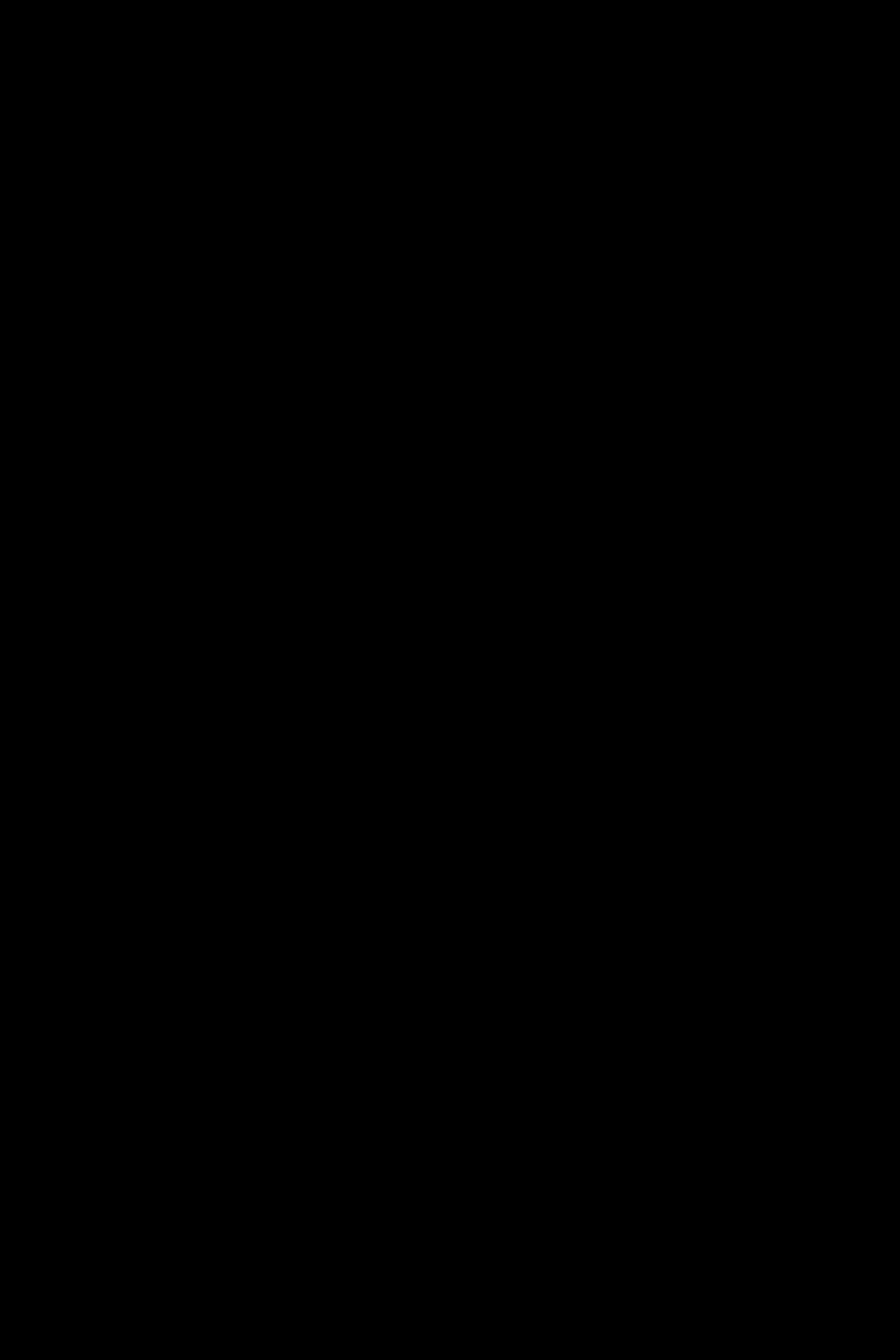
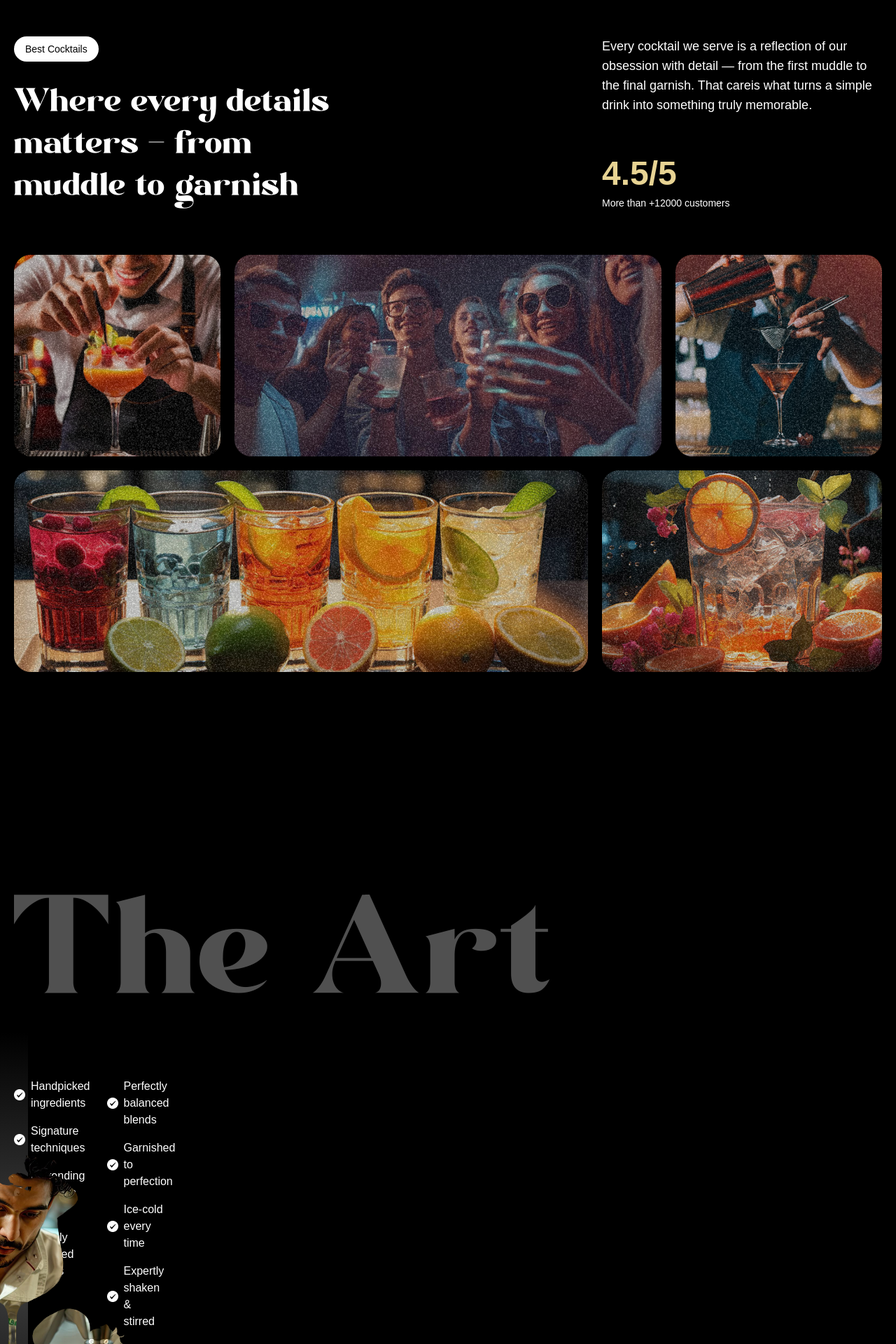
Before and after one commit to rohitrai-04/gsap-mocktails, a React (Vite) app: page / in a window 1280 px wide. Shown: the part 1660-3580 px from the top of the page at 70% size. Before the commit the page ends 1600 px from the top, so only its background shows below. Built offline with nearby package versions, Linux system fonts and the light colour scheme; a web font is replaced by a local one.

Commit message:
Implement Art Section

```diff
--- a/index.html
+++ b/index.html
@@ -4,7 +4,7 @@
     <meta charset="UTF-8" />
     <link rel="icon" type="image/svg+xml" href="/images/logo.png" />
     <meta name="viewport" content="width=device-width, initial-scale=1.0" />
-    <title>Vite + React</title>
+    <title>Drinks🍷</title>
   </head>
   <body>
     <div id="root"></div>
--- a/src/App.jsx
+++ b/src/App.jsx
@@ -4,16 +4,19 @@
 import Hero from "./components/Hero";
 import Cocktails from "./components/Cocktails";
 import Navbar from "./components/Navbar";
-
+import About from "./components/About";
+import Art from "./components/Art";
 
 gsap.registerPlugin(ScrollTrigger, SplitText);
 const App = () => {
   return (
     <>
       <main>
-    <Navbar/>
+        <Navbar />
         <Hero />
         <Cocktails />
+        <About/>
+        <Art/>
       </main>
     </>
   );
--- /dev/null
+++ b/src/components/About.jsx
@@ -0,0 +1,88 @@
+import { useGSAP } from "@gsap/react";
+import gsap from "gsap";
+import { SplitText } from "gsap/all";
+const About = () => {
+  useGSAP(() => {
+const titleSplit = SplitText.create('#about h2',{type:'word'})
+const scrolltimeline = gsap.timeline({
+    scrollTrigger:{
+        trigger:'#about',
+        start:'top center',
+
+    }
+})
+scrolltimeline.from(titleSplit.words,{
+    opacity:0,
+    duration:1,
+    yPercent:100,
+    ease:'expo.out',
+    stagger:0.02,
+})
+.from('.grid-grid, .bottom-grid',{
+    opacity:0,
+    duration:1,
+    ease:'power1.inOut',
+    stagger:0.04,
+},'-=0.5')
+  });
+
+  return (
+    <>
+      <section id="about">
+        <div className="mb-16 md:px-0 px-5 ">
+          <div className="content">
+            <div className="md:col-span-8">
+              <p className="badge">Best Cocktails</p>
+              <h2>
+                Where every details matters{" "}
+                <span className="text-white">-</span> from muddle to garnish
+              </h2>
+            </div>
+            <div className="sub-content">
+              <p>
+                Every cocktail we serve is a reflection of our obsession with
+                detail — from the first muddle to the final garnish. That careis
+                what turns a simple drink into something truly memorable.
+              </p>
+              <div>
+                <p className="md:text-3xl text-xl font-bold">
+                  <span>4.5/5</span>
+                </p>
+                <p className="text-sm text-white">More than +12000 customers</p>
+              </div>
+            </div>
+          </div>
+        </div>
+        <div className="top-grid">
+          <div className="md:col-span-3 ">
+            <div className="noisy" />
+            <img src="/images/abt1.png" alt="gridImg1" />
+          </div>
+          <div className="md:col-span-6 ">
+            <div className="noisy" />
+            <img src="/images/abt2.png" alt="gridImg2" />
+          </div>
+          <div className="md:col-span-3 ">
+            <div className="noisy" />
+            <img src="/images/abt5.png" alt="gridImg5" />
+          </div>
+        </div>
+
+        <div className="bottom-grid">
+          <div className="md:col-span-8">
+            <div className="noisy" />
+            <img src="/images/abt3.png" alt="gridImg3" />
+          </div>
+          <div className="md:col-span-4">
+            <div className="noisy" />
+            <img src="/images/abt4.png" alt="gridImg4" />
+          </div>
+        </div>
+
+
+
+      </section>
+    </>
+  );
+};
+export default About;
--- /dev/null
+++ b/src/components/Art.jsx
@@ -0,0 +1,82 @@
+import React from "react";
+import { featureLists, goodLists } from "../../constant";
+import { useGSAP } from "@gsap/react";
+import gsap from "gsap";
+import { useMediaQuery } from "react-responsive";
+
+const Art = () => {
+  const isMobile = useMediaQuery({ maxWidth: 767 });
+  useGSAP(() => {
+    const start = isMobile ? "top 20%" : "top top";
+    const maskTimeline = gsap.timeline({
+      scrollTrigger: {
+        trigger: "#art",
+        start,
+        end: "bottom center",
+        scrub: 1.5,
+        pin: true,
+      },
+    });
+    maskTimeline.to('.will-fade',{
+        opacity:0,
+        stagger:0.2,
+        ease:'power1.inOut'
+    })
+    .to('.masked-img',{
+        scale:0.3,
+        maskPosition:'center',
+        maskSize:'400%',
+        duration:1,
+        ease:'power1.inOut '
+    })
+    .to('#masked-content',{
+        opacity:1,
+        duration:1,
+        ease:'power1.inOut'
+    })
+  });
+  return (
+    <div id="art">
+      <div className="container mx-auto h-full pt-20">
+        <h2 className="will-fade">The Art</h2>
+        <div className="content">
+          <ul className="space-y-4 will-fade">
+            {goodLists.map((feature, index) => (
+              <li key={index} className="flex items-center gap-2">
+                <img src="/images/check.png" alt="check" />
+                <p>{feature}</p>
+              </li>
+            ))}
+          </ul>
+          <div className="cocktail-img">
+            <img
+              src="/images/under-img.jpg"
+              alt="cocktail"
+              className="abs-center masked-img size-full object-contain"
+            />
+          </div>
+          <ul className="space-y-4 will-fade">
+            {featureLists.map((feature, index) => (
+              <li key={index} className="flex items-center justify-start gap-2">
+                <img src="/images/check.png" alt="check" />
+                <p className="md:w-fit w-60">{feature}</p>
+              </li>
+            ))}
+          </ul>
+        </div>
+        <div className="masked-container">
+          <h2 className="will-fade">Sip-Worthy Perfections</h2>
+          <div id="masked-content">
+            <h3>Made With Craft , Poured With Passions</h3>
+            <p>
+              This isn't just a drink. It's a carefully crafted moment made just
+              for you.
+            </p>
+          </div>
+        </div>
+      </div>
+    </div>
+  );
+};
+
+export default Art;
--- a/src/components/Hero.jsx
+++ b/src/components/Hero.jsx
@@ -24,7 +24,7 @@
       start: startValue,
       end: endValue,
       scrub: true,
-      markers: true, // Add markers for debugging (remove in production)
+      // markers: true, // Add markers for debugging (remove in production)
       onUpdate: (self) => {
         if (video.readyState >= 2) { // Check if video is loaded enough to play
           // Calculate video time based on scroll progress
@@ -50,7 +50,7 @@
       yPercent: 100,
       duration: 1,
       ease: "expo.out",
-      stagger: 0.05,
+      stagger: 0.06,
     });
     gsap.from(paragraphSplit.lines, {
       opacity: 0,
@@ -72,10 +72,11 @@
       })
       .to(".right-leaf", { y: 200 }, 0)
       .to(".left-leaf", { y: -200 }, 0);
-   // videoRef.current.onloadedmetadata=()=>{
-   //   tl.to(videoRef.current,{
-   //     currentTime:videoRef.current.duration
-   //   })
+   videoRef.current.onloadedmetadata=()=>{
+     tl.to(videoRef.current,{
+       currentTime:videoRef.current.duration
+     })
+    }
   }, []);
 
   // Setup and cleanup for video animation
```
